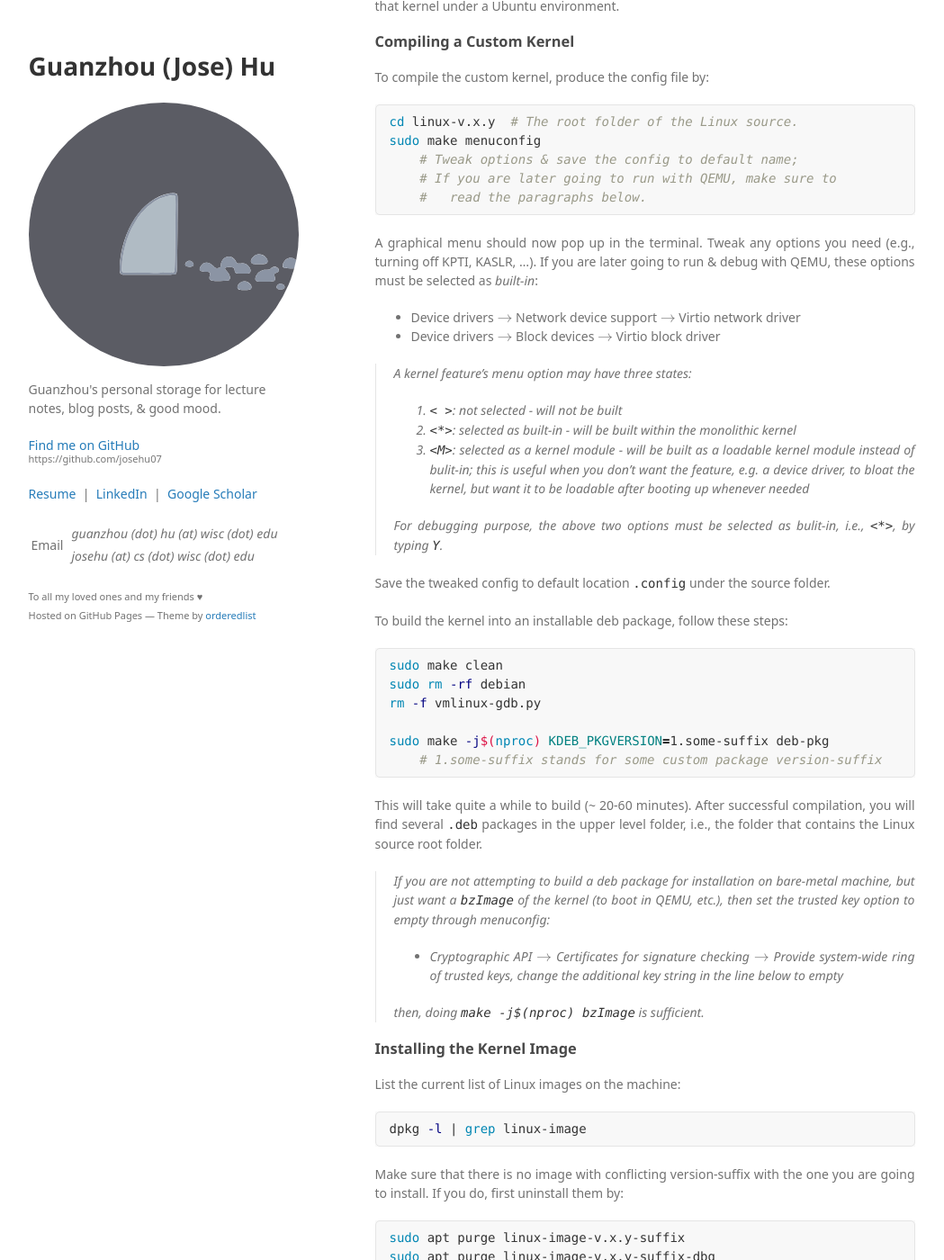
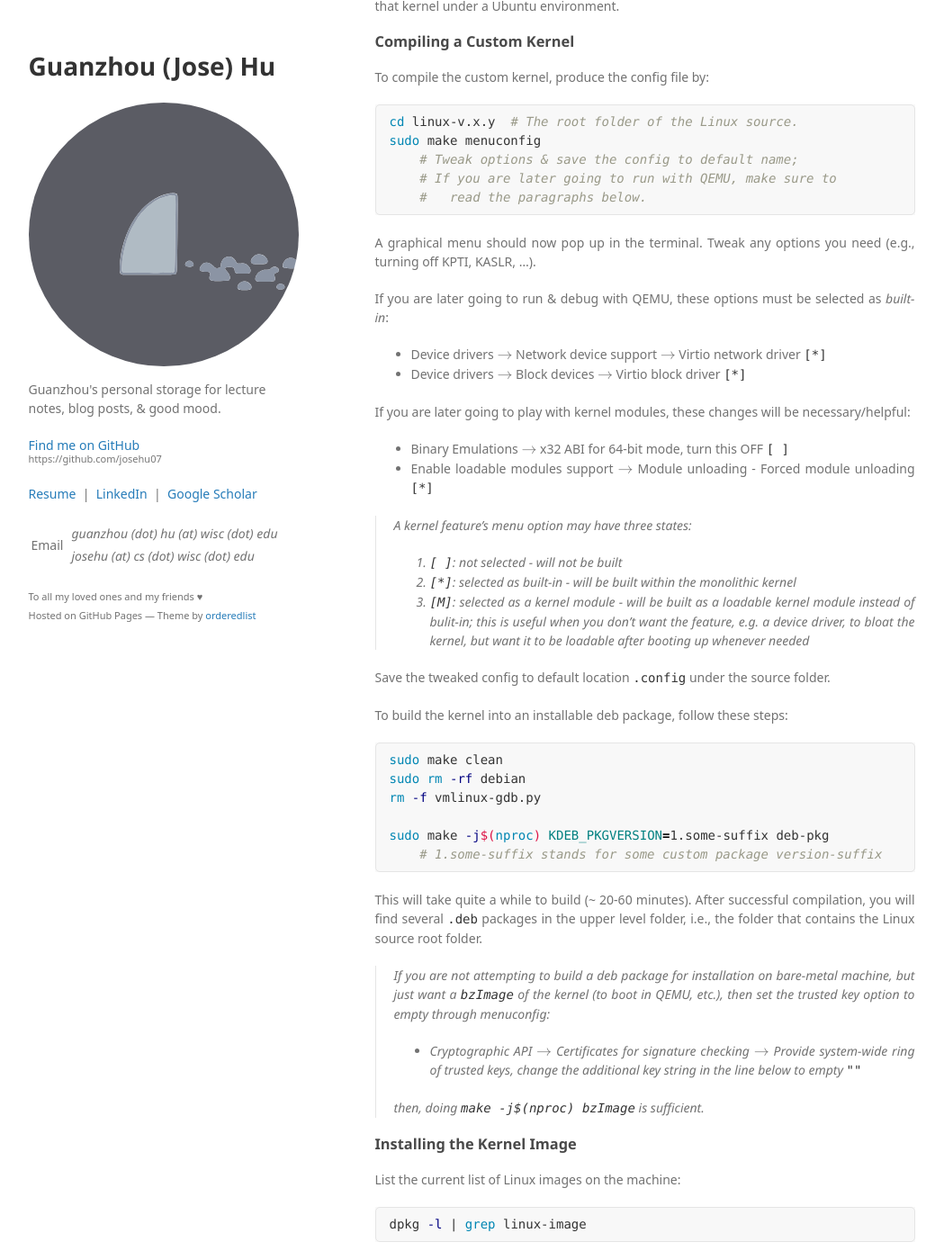
Before and after one commit to josehu07/josehu07.github.io, a Jekyll site: the page built from _posts/2021-01-02-linux-kernel-build-debug.md, in a window 1280 px wide and 1400 px high, scrolled down 792 px. Shown: the whole window at 90% size, without its empty margins (116-1165 px from the left). Built offline with Jekyll 4.4.1, drawn with Linux system fonts in a browser that asks for light colours; some web fonts are replaced; formulas are drawn with MathJax 3; a script that is not in the unit is left out; comment, search, counter and statistics services are not loaded; some of the changed text lies outside the part shown.

Commit message:
update the linux kernel development post

````diff
--- a/_posts/2021-01-02-linux-kernel-build-debug.md
+++ b/_posts/2021-01-02-linux-kernel-build-debug.md
@@ -42,17 +42,22 @@ sudo make menuconfig
     #   read the paragraphs below.
 ```
 
-A graphical menu should now pop up in the terminal. Tweak any options you need (e.g., turning off KPTI, KASLR, ...). If you are later going to run & debug with QEMU, these options must be selected as *built-in*:
+A graphical menu should now pop up in the terminal. Tweak any options you need (e.g., turning off KPTI, KASLR, ...).
 
-- Device drivers $$\rightarrow$$ Network device support $$\rightarrow$$ Virtio network driver
-- Device drivers $$\rightarrow$$ Block devices $$\rightarrow$$ Virtio block driver
+If you are later going to run & debug with QEMU, these options must be selected as *built-in*:
+
+- Device drivers $$\rightarrow$$ Network device support $$\rightarrow$$ Virtio network driver `[*]`
+- Device drivers $$\rightarrow$$ Block devices $$\rightarrow$$ Virtio block driver `[*]`
+
+If you are later going to play with kernel modules, these changes will be necessary/helpful:
+
+- Binary Emulations $$\rightarrow$$ x32 ABI for 64-bit mode, turn this OFF `[ ]`
+- Enable loadable modules support $$\rightarrow$$ Module unloading - Forced module unloading `[*]`
 
 > A kernel feature's menu option may have three states:
-> 1. `< >`: not selected - will not be built
-> 2. `<*>`: selected as built-in - will be built within the monolithic kernel
-> 3. `<M>`: selected as a kernel module - will be built as a loadable kernel module instead of bulit-in; this is useful when you don't want the feature, e.g. a device driver, to bloat the kernel, but want it to be loadable after booting up whenever needed
->
-> For debugging purpose, the above two options must be selected as bulit-in, i.e., `<*>`, by typing `Y`.
+> 1. `[ ]`: not selected - will not be built
+> 2. `[*]`: selected as built-in - will be built within the monolithic kernel
+> 3. `[M]`: selected as a kernel module - will be built as a loadable kernel module instead of bulit-in; this is useful when you don't want the feature, e.g. a device driver, to bloat the kernel, but want it to be loadable after booting up whenever needed
 
 Save the tweaked config to default location `.config` under the source folder.
 
@@ -71,7 +76,7 @@ This will take quite a while to build (~ 20-60 minutes). After successful compil
 
 > If you are not attempting to build a deb package for installation on bare-metal machine, but just want a `bzImage` of the kernel (to boot in QEMU, etc.), then set the trusted key option to empty through menuconfig:
 >
-> - Cryptographic API $$\rightarrow$$ Certificates for signature checking $$\rightarrow$$ Provide system-wide ring of trusted keys, change the additional key string in the line below to empty
+> - Cryptographic API $$\rightarrow$$ Certificates for signature checking $$\rightarrow$$ Provide system-wide ring of trusted keys, change the additional key string in the line below to empty `""`
 >
 > then, doing `make -j$(nproc) bzImage` is sufficient.
 
@@ -170,10 +175,10 @@ make menuconfig
 
 The required options you need to set are:
 
-- Target architecture $$\rightarrow$$ x86_64
-- Toolchain $$\rightarrow$$ Enable C++ support
-- Filesystem images $$\rightarrow$$ ext2/3/4 root filesystem; then choose ext4 variant below
-- Target packages $$\rightarrow$$ Network applications $$\rightarrow$$ openssh; this helps us to later send files into the QEMU guest through SSH conveniently
+- Target architecture $$\rightarrow$$ x86_64 `[*]`
+- Toolchain $$\rightarrow$$ Enable C++ support `[*]`
+- Filesystem images $$\rightarrow$$ ext2/3/4 root filesystem; then choose `ext4` variant below
+- Target packages $$\rightarrow$$ Network applications $$\rightarrow$$ openssh `[*]`; this helps us to later send files into the QEMU guest through SSH conveniently
 
 Save the config to its default location `.config`, then do:
 
````
